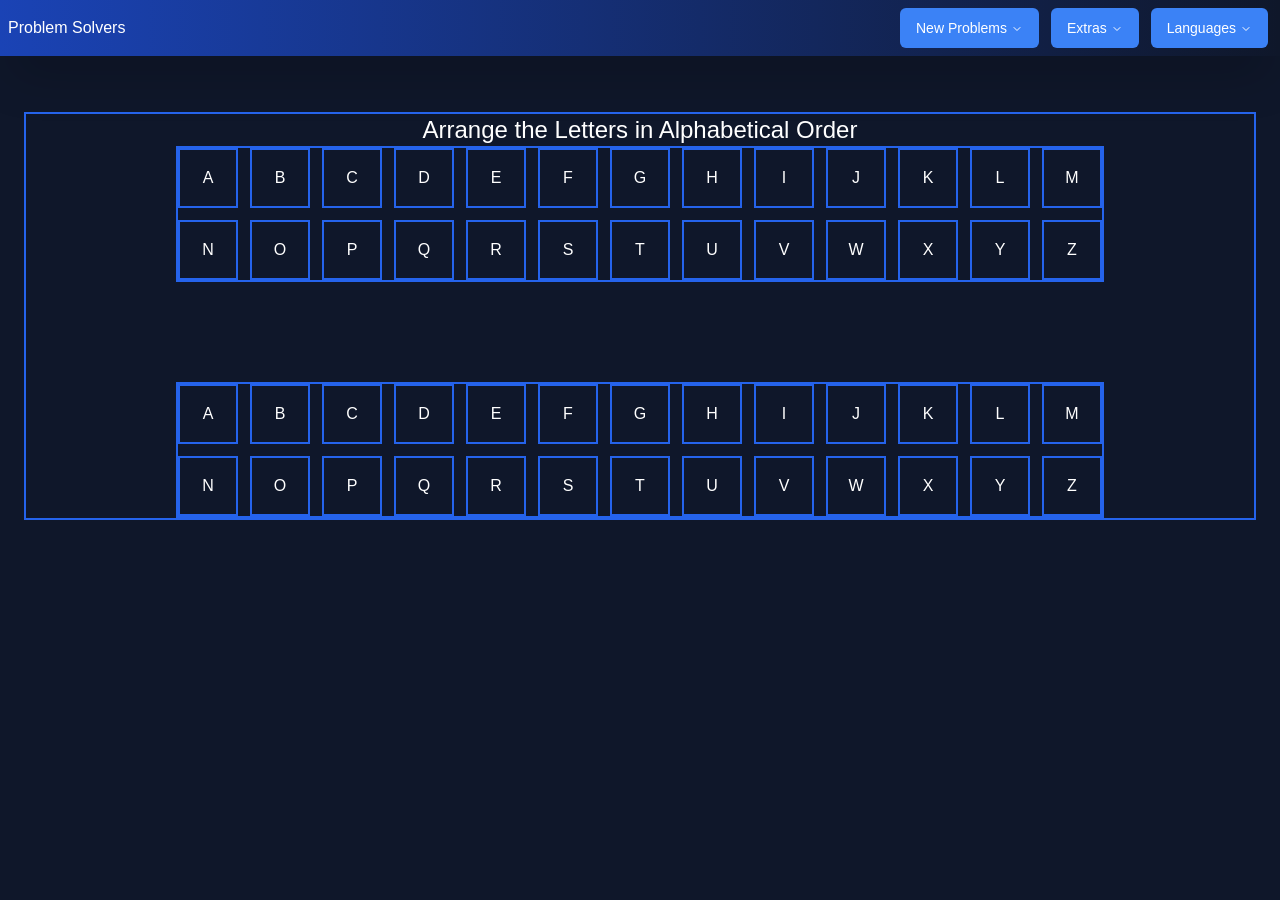
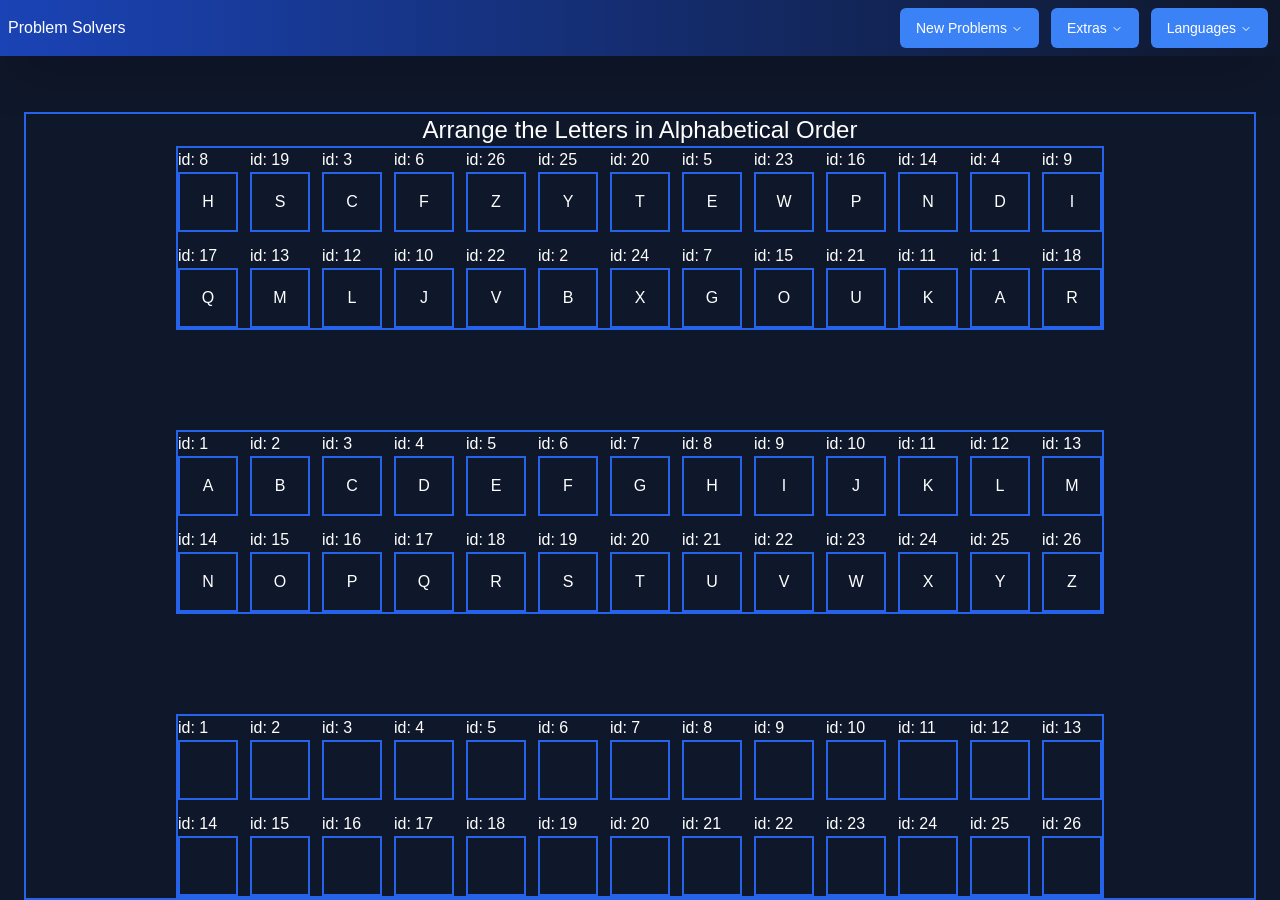
Before and after one commit to bartswierz/learning-game, a React (Vite) app: page /alphabetical-order in a window 1280 px wide. Before the commit the page ends 800 px from the top, so only its background shows below. Built offline with nearby package versions, Linux system fonts and the light colour scheme; a web font is replaced by a local one.

Commit message:
updates made to alphabet grid variants - WIP

```diff
--- a/src/components/ui/AlphabeticalOrder/AlphabetGrid.tsx
+++ b/src/components/ui/AlphabeticalOrder/AlphabetGrid.tsx
@@ -1,42 +1,84 @@
-const AlphabetGrid = () => {
-  const alphabetList = [
-    "A",
-    "B",
-    "C",
-    "D",
-    "E",
-    "F",
-    "G",
-    "H",
-    "I",
-    "J",
-    "K",
-    "L",
-    "M",
-    "N",
-    "O",
-    "P",
-    "Q",
-    "R",
-    "S",
-    "T",
-    "U",
-    "V",
-    "W",
-    "X",
-    "Y",
-    "Z",
-  ];
+import { useState, useEffect } from "react";
+import { shuffle } from "lodash";
 
-  const LetterBox = ({ letter }: { letter: string }) => {
-    return <div className="flex justify-center items-center w-[60px] h-[60px] bb">{letter}</div>;
+const alphabetList = [
+  { id: 1, letter: "A" },
+  { id: 2, letter: "B" },
+  { id: 3, letter: "C" },
+  { id: 4, letter: "D" },
+  { id: 5, letter: "E" },
+  { id: 6, letter: "F" },
+  { id: 7, letter: "G" },
+  { id: 8, letter: "H" },
+  { id: 9, letter: "I" },
+  { id: 10, letter: "J" },
+  { id: 11, letter: "K" },
+  { id: 12, letter: "L" },
+  { id: 13, letter: "M" },
+  { id: 14, letter: "N" },
+  { id: 15, letter: "O" },
+  { id: 16, letter: "P" },
+  { id: 17, letter: "Q" },
+  { id: 18, letter: "R" },
+  { id: 19, letter: "S" },
+  { id: 20, letter: "T" },
+  { id: 21, letter: "U" },
+  { id: 22, letter: "V" },
+  { id: 23, letter: "W" },
+  { id: 24, letter: "X" },
+  { id: 25, letter: "Y" },
+  { id: 26, letter: "Z" },
+];
+
+interface AlphabetGridProps {
+  isShuffled?: boolean;
+  isEmpty?: boolean;
+}
+
+const AlphabetGrid = ({ isShuffled = false, isEmpty = false }: AlphabetGridProps) => {
+  const [userChoice, setUserChoice] = useState<string[]>([]);
+
+  const LetterBox = ({ letter }: { letter?: string }) => {
+    return <div className="flex justify-center items-center w-[60px] h-[60px] bb">{letter ? letter : null}</div>;
   };
+
+  if (isEmpty) {
+    return (
+      <ul className="max-w-[1000px] grid grid-cols-13 bb items-center place-content-center gap-3">
+        {Array.from({ length: 26 }).map((_, index) => {
+          return (
+            <li key={index + 1}>
+              id: {index + 1}
+              <LetterBox />
+            </li>
+          );
+        })}
+      </ul>
+    );
+  }
+
+  if (isShuffled) {
+    const shuffledAlphabetList = shuffle(alphabetList);
+    return (
+      <ul className="max-w-[1000px] grid grid-cols-13 bb items-center place-content-center gap-3">
+        {shuffledAlphabetList.map(({ letter, id }) => {
+          return (
+            <li key={id}>
+              id: {id}
+              <LetterBox letter={letter} />
+            </li>
+          );
+        })}
+      </ul>
+    );
+  }
 
   return (
     <ul className="max-w-[1000px] grid grid-cols-13 bb items-center place-content-center gap-3">
-      {alphabetList.map((letter) => {
+      {alphabetList.map(({ letter, id }) => {
         return (
-          <li key={letter} className="">
+          <li key={id}>
+            id: {id}
             <LetterBox letter={letter} />
           </li>
         );
--- a/src/components/ui/AlphabeticalOrder/AlphabeticalOrder.tsx
+++ b/src/components/ui/AlphabeticalOrder/AlphabeticalOrder.tsx
@@ -6,9 +6,11 @@ const AlphabeticalOrder = () => {
       <h2 className="text-2xl">Arrange the Letters in Alphabetical Order</h2>
       <div className="flex flex-col gap-[100px]">
         {/* TODO - make this an empty grid of 13 col / 2 row grid */}
+        {/* <AlphabetGrid /> */}
+        {/* TODO - make this a shuffled list of letters */}
+        <AlphabetGrid isShuffled />
         <AlphabetGrid />
-        {/* TODO - make this a shuffled list of letters */}
-        <AlphabetGrid />
+        <AlphabetGrid isEmpty />
       </div>
     </div>
   );
```
